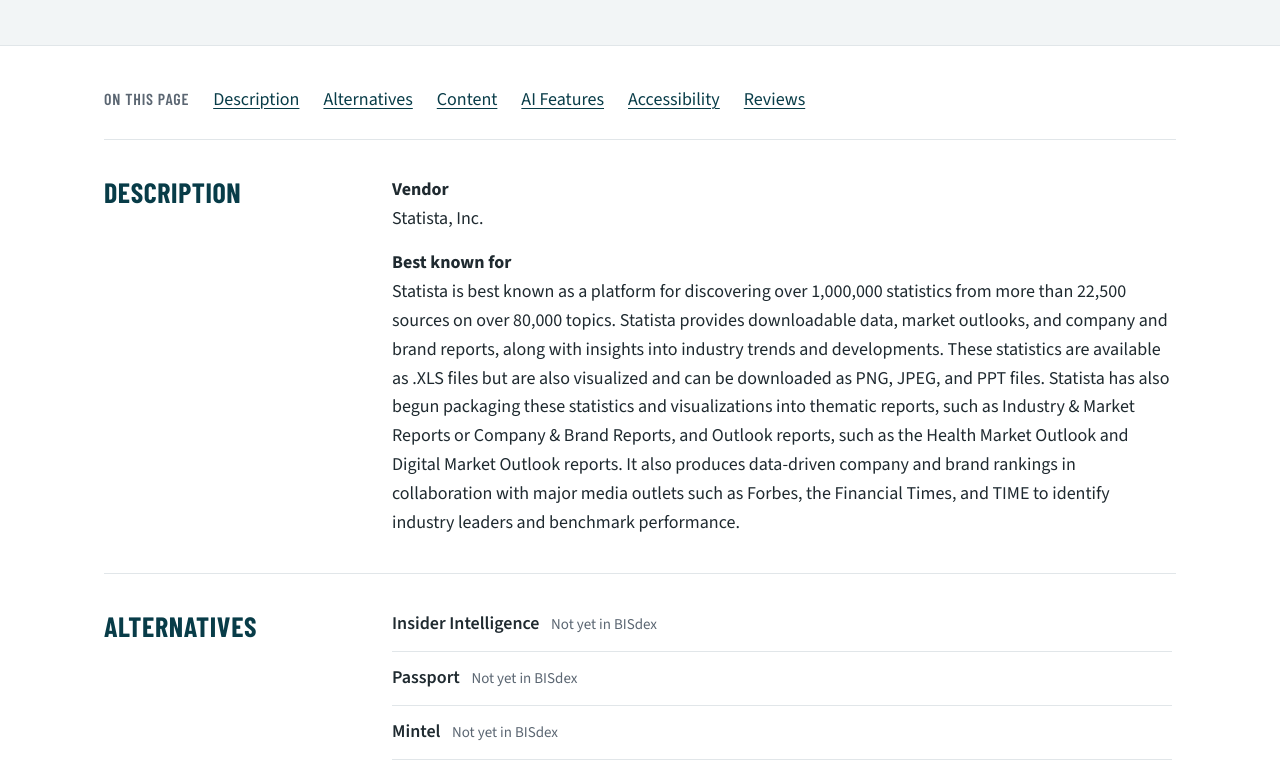
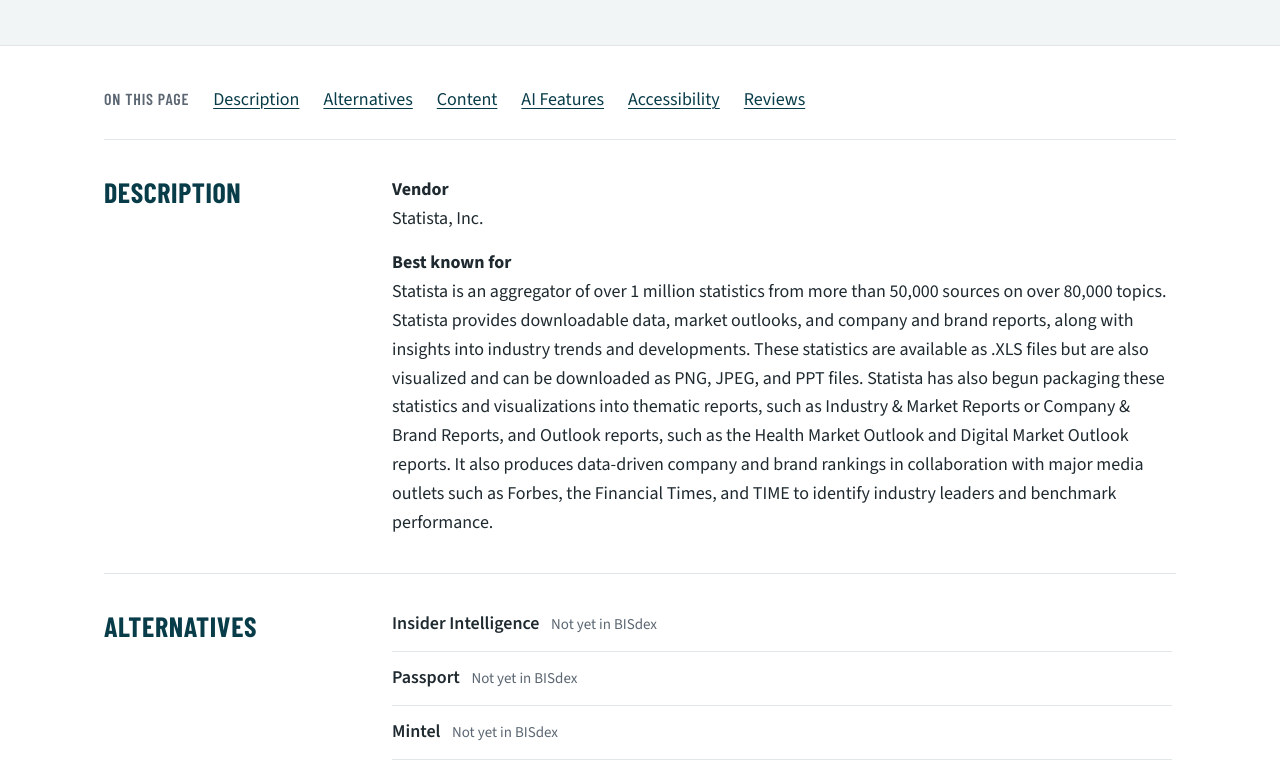
Before and after one commit to bisdexteam-site/repo, an Astro site: page /sources/statista in a window 1280 px wide. Shown: the part 301-1071 px from the top of the page. Built offline with nearby package versions, Linux system fonts and the light colour scheme; Astro itself is replaced by a stand-in of ours.

Commit message:
Reword Statista Best known for opening
Task: Ad hoc (operator request)  Statista Description wording
Changed:
- src/content/sources/statista.md: opening sentence now "Statista is an
  aggregator of over 1 million statistics from more than 50,000 sources
  on over 80,000 topics." (source count updated by the operator)
- PLAN.md: log entry
Verified: npm run check (0 errors, Prettier clean); npm run build;
new sentence in dist/sources/statista/index.html. Not checked in a browser.
Not done / follow-ups: none
Questions for operator: none
Suggested commit message: Reword Statista Best known for opening

Co-Authored-By: Claude Opus 5.5 <noreply@anthropic.com>
Claude-Session: https://claude.ai/code/session_019AbUCHEmaitiXigSgPg7gY

```diff
--- a/src/content/sources/statista.md
+++ b/src/content/sources/statista.md
@@ -3,8 +3,8 @@ name: Statista
 lastReviewed: "2026-05"
 vendor: statista
 bestKnownFor: >-
-  Statista is best known as a platform for discovering over 1,000,000
-  statistics from more than 22,500 sources on over 80,000 topics. Statista
+  Statista is an aggregator of over 1 million statistics from more than 50,000
+  sources on over 80,000 topics. Statista
   provides downloadable data, market outlooks, and company and brand reports,
   along with insights into industry trends and developments. These statistics
   are available as .XLS files but are also visualized and can be downloaded as
```
Also changed, not shown: PLAN.md (+1 -0 lines).
